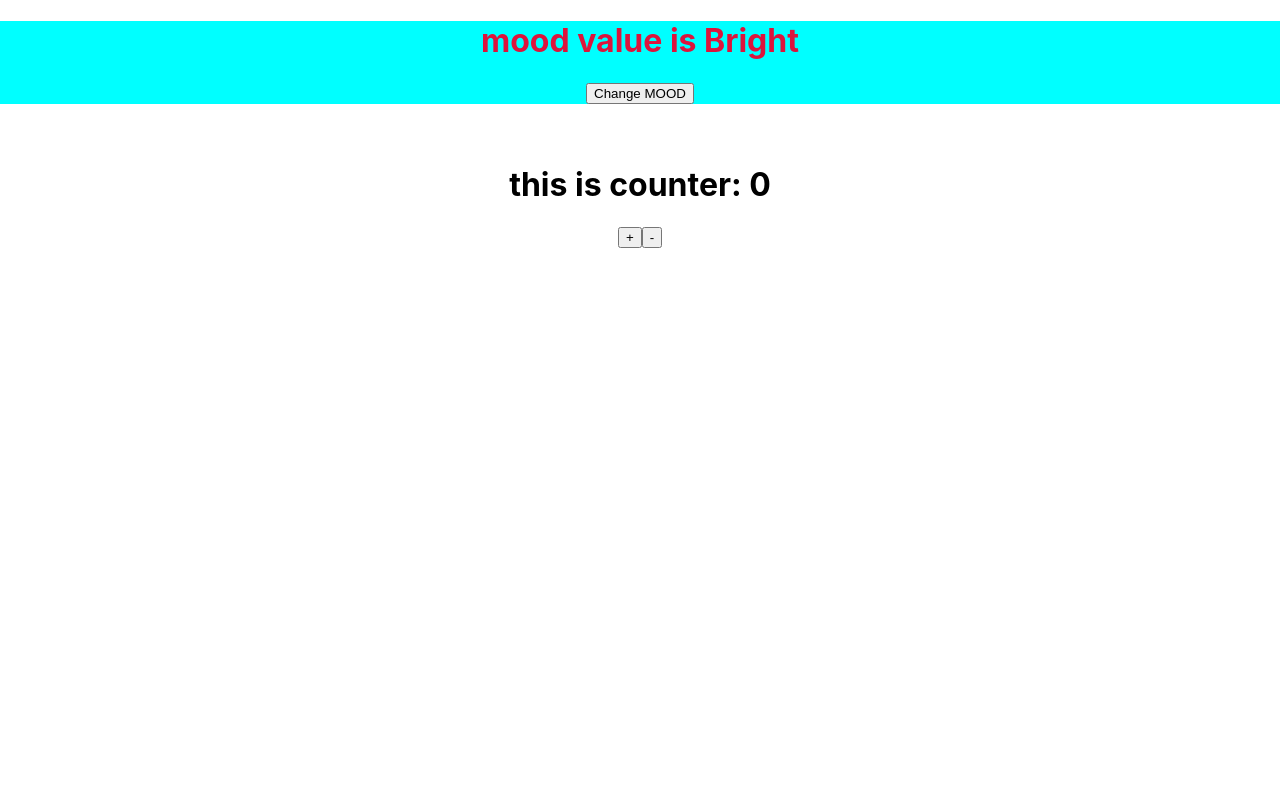
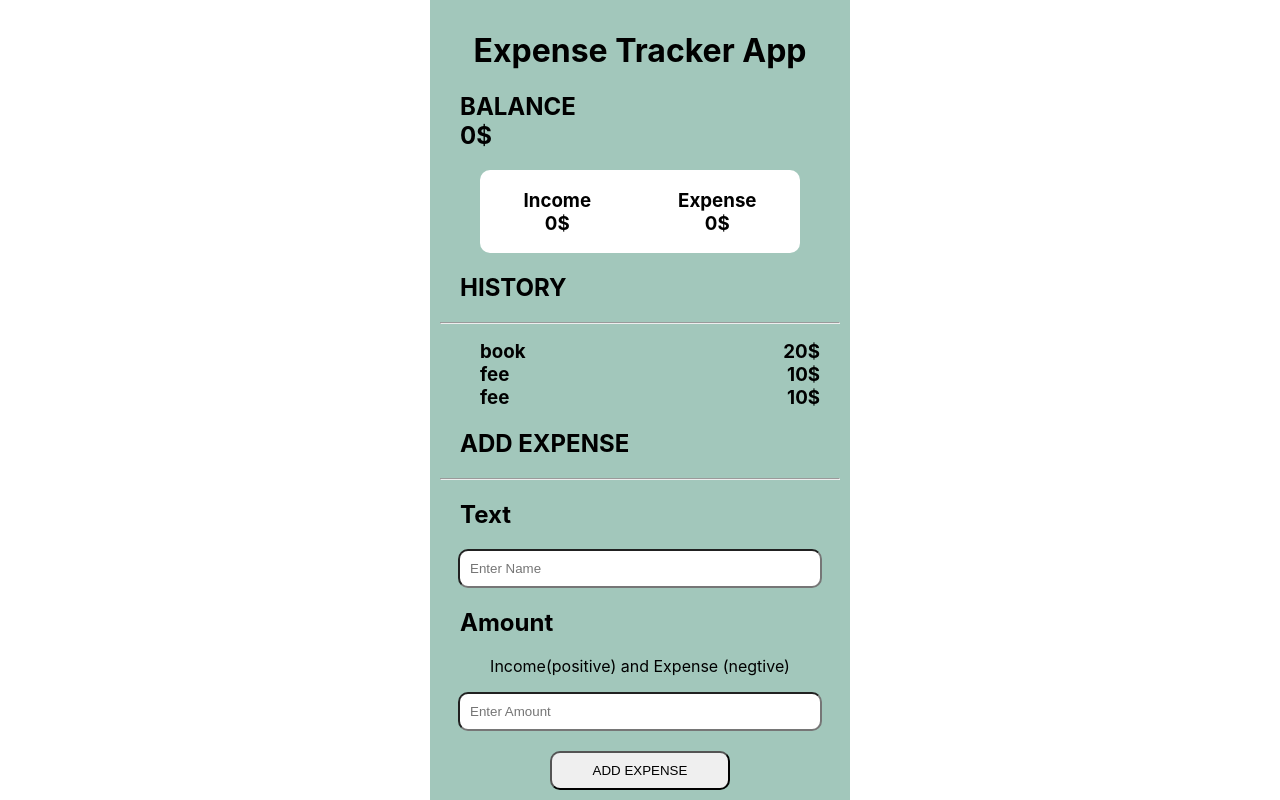
Before and after one commit to bilalahmad147/practice-reapositery-for-react, a React (Create React App) app: page / in a window 1280 px wide. Built offline with nearby package versions, Linux system fonts and the light colour scheme.

Commit message:
front end complete for expense tracker app

```diff
--- a/src/App.css
+++ b/src/App.css
@@ -1,11 +1,41 @@
 .App{
     text-align: center;
+    max-width: 400px;
+    min-width: 200px;
+    margin: 0 auto;
+    padding: 10px;
+    background-color: rgb(162, 199, 187);
 }
-.Bright{
-    color: crimson;
-    background-color: cyan;
+h2{
+    text-align: left;
+    padding-left: 20px;
 }
-.Dark{
-    color: yellow;
-    background-color: black;
+.inputExpense{
+    width: 85%;
+    margin: 0px;
+    padding: 10px;
+    border-radius: 10px;
 }
+.addExpense{
+    width: 45%;
+    margin: 0px;
+    padding: 10px;
+    border-radius: 10px;
+    cursor: pointer;
+}
+.expenseDetail{
+    display: flex;
+    justify-content: space-around;
+    margin: 0 auto;
+    padding: 0px;
+    width: 80%;
+    background-color: white;
+    border-radius: 10px;
+}
+.historyList{
+    display: flex;
+    list-style: none;
+    justify-content: space-between;
+    margin: 0px;
+    padding-right: 20px;
+}
--- a/src/App.js
+++ b/src/App.js
@@ -1,22 +1,22 @@
 import React, { useState } from 'react';
 import "./App.css";
-import CounterContext from './CounterContext';
-import CreateCounter from "./CreateCounter";
-import CountReducer from "./CountReducer";
+import Balance from "./Components/Balance";
+import ExpenseDetail from "./Components/ExpenseDetail";
+import History from "./Components/History";
+import Expense from "./Components/Expense";
 
 function App() {
 
   let mood = useState("Bright")
 
   return (
-    <CreateCounter.Provider value={mood}>
       <div className="App">
-        <CounterContext />
-        <br />
-        <br />
-        <CountReducer />
-      </div>
-    </CreateCounter.Provider>
+      <Balance />
+      <ExpenseDetail />
+      <h2>HISTORY</h2>
+      <History />
+      <Expense />
+    </div>
   );
 }
 
--- /dev/null
+++ b/src/Components/Balance.js
@@ -0,0 +1,15 @@
+import React from 'react';
+import '../App.css';
+
+const Balance = () => {
+
+
+    return (
+        <div className="balance">
+            <h1>Expense Tracker App</h1>
+            <h2>BALANCE <br /> 0$ </h2>
+        </div>
+    )
+}
+
+export default Balance;
--- /dev/null
+++ b/src/Components/Expense.js
@@ -0,0 +1,26 @@
+import React from 'react';
+import '../App.css';
+
+const Expense = () => {
+
+    const handleAdd = (e) => {
+        e.preventDefault()
+    }
+
+    return (
+        <div className="expense">
+            <h2>ADD EXPENSE</h2>
+            <hr />
+            <form onSubmit={handleAdd}>
+                <h2>Text</h2>
+                <input className="inputExpense" placeholder="Enter Name" type="text" name="" id="" /><br />
+                <h2>Amount </h2>
+                <p>Income(positive) and Expense (negtive)</p>
+                <input className="inputExpense" placeholder="Enter Amount" type="number" name="" id="" /><br /><br />
+                <button className="addExpense" type="submit">ADD EXPENSE</button>
+            </form>
+        </div>
+    )
+}
+
+export default Expense;
--- /dev/null
+++ b/src/Components/ExpenseContext.js
@@ -0,0 +1,25 @@
+import { createContext } from 'react';
+
+const ExpenseContext = createContext([
+    { desc: 'book', amount: 20 },
+    { desc: 'fee', amount: 10 },
+    { desc: 'fee', amount: 10 },
+]);
+
+export default ExpenseContext;
+
+
+// export const transProvider = ({ }) => {
+//     let [state, dispatch] = useReducer(ExpenseReducer, ExpenseContext);
+//     function addExpense(transObj: any) {
+//         dispatch(
+//             {
+//                 type: "ADD",
+//                 payload: {
+//                     desc: transObj.desc,
+//                     amount: transObj.amount,
+//                 },
+//             }
+//         )
+//     }
+// }
--- /dev/null
+++ b/src/Components/ExpenseDetail.js
@@ -0,0 +1,13 @@
+import React from 'react';
+import '../App.css';
+
+const ExpenseDetail = () => {
+    return (
+        <div className="expenseDetail">
+            <h3>Income <br /> 0$ </h3>
+            <h3>Expense <br /> 0$ </h3>
+        </div>
+    )
+}
+
+export default ExpenseDetail;
--- /dev/null
+++ b/src/Components/History.js
@@ -0,0 +1,27 @@
+import React, { useContext } from 'react';
+import ExpenseContext from './ExpenseContext'
+import '../App.css';
+
+const History = () => {
+
+    const HistoryContext = useContext(ExpenseContext);
+    return (
+        <div>
+            <hr />
+            <ul>
+                {HistoryContext.map((tranObj, ind) => {
+                    return (
+                        <div>
+                            <h3 key={ind} className="historyList">
+                                <li>{tranObj.desc}</li>
+                                <li>{tranObj.amount}$</li>
+                            </h3>
+                        </div>
+                    )
+                })}
+            </ul>
+        </div>
+    )
+}
+
+export default History;
--- a/src/CountReducer.js
+++ /dev/null
@@ -1,17 +0,0 @@
-import React, { useReducer } from 'react';
-import CounterReducer from './CounterReducer';
-
-const CountReducer = () => {
-
-    let [state, dispatch] = useReducer(CounterReducer, 0);
-
-    return (
-        <div>
-            <h1>this is counter: {state}</h1>
-            <button onClick={()=>dispatch("INC")}>+</button>
-            <button onClick={()=>dispatch("DEC")}>-</button>
-        </div>
-    )
-};
-
-export default CountReducer;
--- a/src/CounterContext.js
+++ /dev/null
@@ -1,16 +0,0 @@
-import React, { useContext } from 'react';
-import "./App.css";
-import CreateCounter from "./CreateCounter";
-
-const CounterContext = () => {
-
-    let [isMood, setMood] = useContext(CreateCounter);
-    return(
-        <div className={` Bright ${isMood} === "Bright" ? "Dark":"Bright"`}>
-            <h1>mood value is {isMood}</h1>
-            <button onClick={()=>{setMood(isMood === "Bright" ? "Dark" : "Bright")}}>Change MOOD</button>
-        </div>
-    )
-};
-
-export default CounterContext;
--- a/src/CounterReducer.js
+++ /dev/null
@@ -1,12 +0,0 @@
-const CounterReducer = (state,action) => {
-    switch(action){
-        case "INC" :
-            return state + 1;
-        case "DEC" :
-            return state - 1;
-        default:
-            return state;
-    }
-};
-
-export default CounterReducer;
--- a/src/CreateCounter.js
+++ /dev/null
@@ -1,5 +0,0 @@
-import React,{createContext} from 'react';
-
-const CreateCounter = createContext();
-
-export default CreateCounter;
```
Also changed, not shown: src/Components/ExpenseReducer.js (added, +13 -0 lines).
